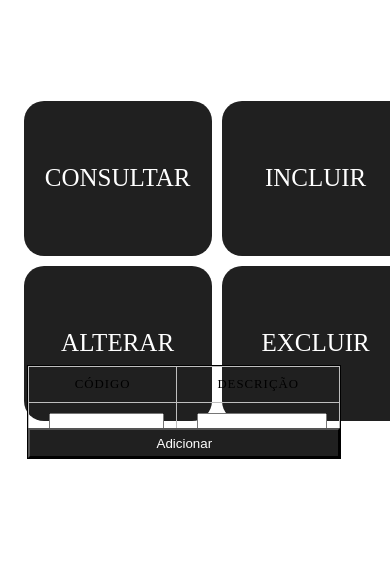
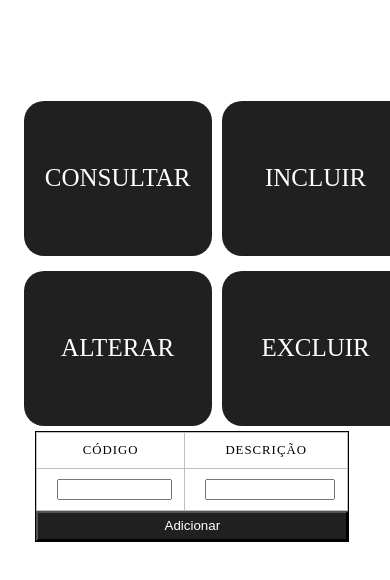
Before and after one commit to SantanaRael/Crud-Departamentos, a plain HTML site: page departamentos.html in a window 390 px wide. Both pictures are taken after a click on the element "INCLUIR". Shown: the part 116-696 px from the top of the page. Drawn offline with Linux system fonts and the light colour scheme.

Commit message:
Add files via upload

```diff
--- a/css/style.css
+++ b/css/style.css
@@ -61,12 +61,13 @@ a:link {
     height: auto;
     position: relative;
     left: calc(50% - 400px);
-    visibility: hidden;
+    display: none;
+    top: 100px;
 
   }
 
   .mostrarForm{
-    visibility: visible;
+    display: block;
   }
 
 
@@ -108,7 +109,7 @@ a:link {
     background-color: #202020;
     color: white;
     cursor: pointer;
-    position: absolute;
+    position: relative;
     bottom: 0;
   }
 
@@ -128,10 +129,10 @@ a:link {
   .incluir{
     border: solid 1px black;
     width: 60vw;
-    height: 10.9vh;
-    position: absolute;
+    height: auto;
+    position: relative;
+    top: 100px;
     left: 20vw;
-    top:57vh;
     display: none;
   }
 
@@ -139,14 +140,6 @@ a:link {
     display: block;
   }
 
-  #fechar{
-    position: absolute;
-    right: 0;
-    border: none;
-    background-color: transparent;
-    padding: 10px;
-    cursor: pointer;
-  }
 
 
   @media (max-width: 600px) {
@@ -161,7 +154,7 @@ a:link {
         left: 8vw;
     }
 
-    .botoes-index, .botoes-cadastro, .botoes-dep{
+    .botoes-index, .botoes-cadastro {
         width: 300px;
         height: 450px;
         display: grid;
@@ -170,6 +163,18 @@ a:link {
         grid-column-gap: 10px;
         grid-row-gap: 10px;
         left: 4vw;
+    }
+
+    .botoes-dep{
+      width: 300px;
+      height: 330px;
+      display: grid;
+      grid-template-columns: repeat(2, 1fr);
+      grid-template-rows: repeat(2, 1fr);
+      grid-column-gap: 10px;
+      grid-row-gap: 10px;
+      left: 4vw;
+
     }
 
     .formulario{
```
